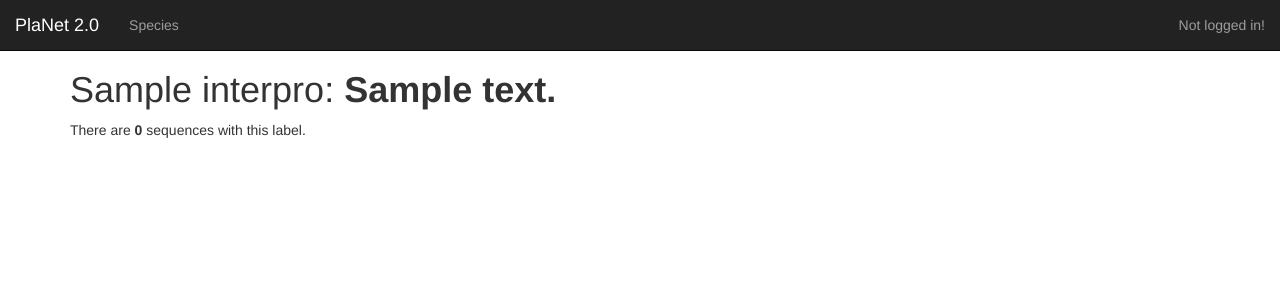
After one commit to sepro/CoNekT, a Flask app: page /interpro/view/1 in a window 1280 px wide. The commit adds this page. Shown: the top 300 px of the page. Run offline with Flask 2, Linux system fonts and the light colour scheme; tables that the repository leaves empty hold one stand-in row (values such as "Sample post"); data that the repository does not hold is empty; some libraries are stand-ins or nearby versions.

Commit message:
interpro domains can be added (from PLAZA 3.0), added interpro controller and view

```diff
--- a/planet/__init__.py
+++ b/planet/__init__.py
@@ -38,9 +38,11 @@ from planet.controllers.auth import auth
 from planet.controllers.sequence import sequence
 from planet.controllers.species import species
 from planet.controllers.go import go
+from planet.controllers.interpro import interpro
 
 app.register_blueprint(main)
 app.register_blueprint(auth, url_prefix='/auth')
 app.register_blueprint(sequence, url_prefix='/sequence')
 app.register_blueprint(species, url_prefix='/species')
 app.register_blueprint(go, url_prefix='/go')
+app.register_blueprint(interpro, url_prefix='/interpro')
--- /dev/null
+++ b/planet/controllers/interpro.py
@@ -0,0 +1,16 @@
+from flask import g, Blueprint, flash, redirect, url_for, render_template, request
+
+
+from planet.models.interpro import Interpro
+
+interpro = Blueprint('interpro', __name__)
+
+@interpro.route('/')
+def interpro_overview():
+    return redirect(url_for('main.screen'))
+
+@interpro.route('/view/<interpro_id>')
+def interpro_view(interpro_id):
+    current_interpro = Interpro.query.get_or_404(interpro_id)
+
+    return render_template('interpro.html', interpro=current_interpro)
--- /dev/null
+++ b/planet/templates/interpro.html
@@ -0,0 +1,15 @@
+{% extends 'base.html' %}
+
+{% block container %}
+<div class="top-pad">
+
+    {% if interpro %}
+    <h1>{{ interpro.label }}: <strong>{{ interpro.description }}</strong></h1>
+
+    <p>There are <strong>{{ interpro.sequences.count() }}</strong> sequences with this label.</p>
+
+    {% endif %}
+</div>
+
+</div>
+{% endblock %}
--- a/planet/templates/sequence.html
+++ b/planet/templates/sequence.html
@@ -61,7 +61,7 @@
                         <tbody>
                             {% for domain in sequence.interpro_domains %}
                             <tr>
-                                <td>{{ domain.label }}</td>
+                                <td><a href="{{ url_for('interpro.interpro_view', interpro_id=domain.id) }}">{{ domain.label }}</a></td>
                                 <td>{{ domain.description }}</td>
                             </tr>
                             {% endfor %}
```
Also changed, not shown: build.py (+11 -1 lines), build/interpro_data.py (added).
